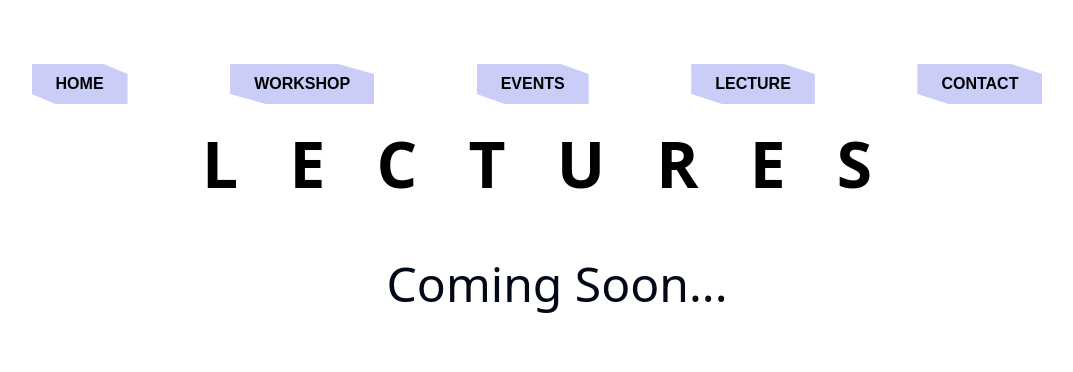
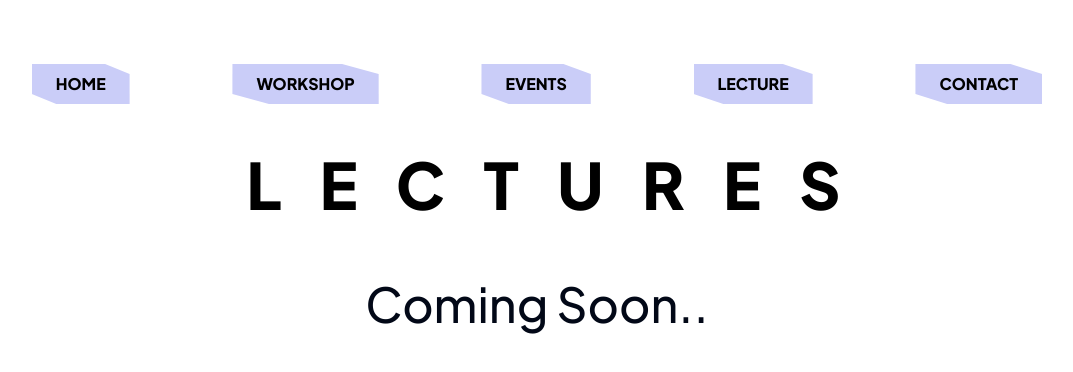
Before and after one commit to Tathva-24/t24-temp-frontend, a Next.js app in the folder t24-temp/: page /lecture in a window 1280 px wide. Shown: the top 372 px of the page, without its empty margins (103-1176 px from the left). Built offline with nearby package versions, Linux system fonts and the light colour scheme; a web font is replaced by a local one.

Commit message:
bug fixes

```diff
--- a/t24-temp/src/app/events/page.module.css
+++ b/t24-temp/src/app/events/page.module.css
@@ -1,20 +1,18 @@
 /* app/page.module.css */
-.container {
-  font-family: var(--font-Plus_Jakarta_Sans);
-  padding: 20px;
-  /* background-color: #000000; */
-  /* filter: blur(5px); */
+.container { font-family: "Plus Jakarta Sans", sans-serif;
+  padding-top: 2.5rem;
+  padding-bottom: 1rem;
 }
 .main1 {
   color: #000;
 }
 .title {
   text-align: center;
-  font-size: 2rem;
+  font-size: 4rem;
   font-weight: 800;
   margin-bottom: 3rem;
   color: #000000;
-  letter-spacing: 4vw;
+  letter-spacing: 2vw;
   margin-left: 4vw;
   margin-top: 2vh;
 }
@@ -35,11 +33,23 @@
   gap: 16px;
 }
 
+
+
+@media only screen and (max-width: 900px) {
+  .title {
+
+  transition: font-size 0.5s ease;
+    font-size: 3rem;
+  }
+}
+
 @media only screen and (max-width: 750px) {
   .title {
-    font-size: 2.3rem;
+    font-size: 2.6rem;
   }
 }
+
+
 
 @media only screen and (max-width: 500px) {
   .title {
--- a/t24-temp/src/app/workshop/page.module.css
+++ b/t24-temp/src/app/workshop/page.module.css
@@ -1,9 +1,8 @@
 /* app/page.module.css */
 .container {
-  font-family: var(--font-Plus_Jakarta_Sans);
-  padding: 20px;
-  /* background-color: #000000; */
-  /* filter: blur(5px); */
+ font-family: "Plus Jakarta Sans", sans-serif;
+  padding-top: 2.5rem;
+  padding-bottom: 1rem;
 }
 .main1{
   color: #000;
@@ -14,7 +13,7 @@
   font-weight: 800;
   margin-bottom: 3rem;
   color: #000000;
-  letter-spacing: 4vw;
+  letter-spacing: 3vw;
   margin-left: 4vw;
   margin-top: 2vh;
 }
--- a/t24-temp/src/components/Card/Card.jsx
+++ b/t24-temp/src/components/Card/Card.jsx
@@ -23,7 +23,7 @@ const Card = ({ image, heading, description, price, date, link }) => {
   //     document.body.classList.remove(styles.blur); // Remove blur effect from body
   //   }
 
-    // Clean up class on component unmount
+  // Clean up class on component unmount
   //   return () => {
   //     document.body.classList.remove(styles.blur);
   //   };
@@ -34,18 +34,26 @@ const Card = ({ image, heading, description, price, date, link }) => {
       <div className={`${styles.cardContainer} `}>
         <div className={styles.card}>
           <img src={image} alt={heading} className={styles.image} />
+          <div className={styles.heading}>
           <h3 className={styles.h3}>{heading}</h3>
-          <p className={styles.p}>{description.slice(0, 200) + (description.length > 200 ? "..." : "")}</p>
-          <p className={styles.price}>{price}</p>
-          <p className={styles.date}>{date}</p>
+          </div>
+          <div className={styles.info_head}>
+          <p className={styles.p}>
+            {description.slice(0, 200) +
+              (description.length > 200 ? "..." : "")}
+          </p>
 
-          <button className={styles.regbutton} >
-            <a href={link}>
-              Register
-            </a>
-          {/* onClick={handleRegisterClick} */}
-
+          <div className="flex justify-between items-center">
+            <div className="flex flex-col">
+            <p className={styles.price}>{price}</p>
+            <p className={styles.date}>{date}</p>
+            </div>
+            <button className={styles.regbutton}>
+              <a href={link}>Register</a>
+              {/* onClick={handleRegisterClick} */}
             </button>
+          </div>
+        </div>
         </div>
         {/* Render the Modal component only if it is open */}
       </div>
--- a/t24-temp/src/components/Card/Card.module.css
+++ b/t24-temp/src/components/Card/Card.module.css
@@ -20,12 +20,10 @@
   border-radius: 16px; /* Inner border radius */
   padding: 16px;
   max-width: 300px;
-  min-height: 590px;
   margin-bottom: 0%;
-  position: relative; /* Allow absolute positioning of the button */
-
-
-  /* Enhanced shadow */
+  position: relative;
+  min-height: 540px;
+   /* Enhanced shadow */
   box-shadow: 0 10px 15px rgba(0, 0, 0, 0.1),
     /* Soft outer shadow */ 0 4px 6px rgba(0, 0, 0, 0.05),
     /* Slightly sharper inner shadow */ 0 20px 25px rgba(0, 0, 0, 0.1); /* Larger, more diffused shadow */
@@ -41,33 +39,34 @@
   font-size: 1.3rem;
   font-weight: 700;
   margin-top: 16px;
-
   text-align: left; /* Align heading to the left */
 }
 
 .p {
-  margin: 2px 0 20px 0;
-  text-align: left; /* Align paragraph (description) to the left */
+  margin: 2px 0 10px 0;
+  text-align: justify; /* Align paragraph (description) to the left */
   font-size: 12px;
-  color: #858585;
+  color: #494949;
   line-height: 20px;
 }
 
+
+
 .price {
   font-weight: 600;
-  text-align: left; /* Align price to the left */
-  font-size: 20px;
+  text-align: left;
+  font-size: 1.2rem;
 }
 
 .date {
-  text-align: left; /* Align date to the left */
+  text-align: left;
   color: #444444;
-  font-size: 15px;
-  font-weight: 500;
-  margin: 0;
+  font-size: 0.8rem;
+  font-weight:700;
+  margin-top: 0px;
+  white-space: nowrap;
 }
 
-/* Button positioning and styling */
 .buyButton {
   background-color: #eff0fc;
   position: absolute;
@@ -86,16 +85,18 @@
 
 .regbutton {
   clip-path: polygon(0 0, 85% 0, 100% 50%, 100% 100%, 15% 100%, 0 50%);
-
   background-color:rgba(238, 239, 251, 1);
   color: rgb(0, 45, 100);
   cursor: pointer;
-  font-weight: 550;
+  font-weight: 600;
   font-family: inherit;
-  font-size: 1.15rem;
-  padding: 3%;
-  margin-left: 50%;
-  width: 45%;
+  margin-top: 4px;
+  margin-right: 10px;
+  font-size: 1.2rem;
+  padding-bottom: 0%;
+  padding-top: 0;
+  width: 120px;
+  height: 35px;
   transition: background-color 0.3s;
   border-width: 0;
    box-shadow: inset 1px 1px 2px rgba(22, 22, 22, 0.5);
--- a/t24-temp/src/components/ComingSoon/ComingSoon.tsx
+++ b/t24-temp/src/components/ComingSoon/ComingSoon.tsx
@@ -2,8 +2,8 @@ import React from "react";
 
 const ComingSoon: React.FC = () => {
   return (
-    <div className="w-screen  flex items-center justify-center">
-      <div className="text-5xl">Coming Soon...</div>
+    <div className="w-screen font-jakarta flex items-center justify-center">
+      <div className="text-5xl font-500">Coming Soon..</div>
     </div>
   );
 };
--- a/t24-temp/src/components/Navbar2/navbar2.module.css
+++ b/t24-temp/src/components/Navbar2/navbar2.module.css
@@ -1,4 +1,6 @@
 @import url("https://fonts.googleapis.com/css2?family=Plus+Jakarta+Sans&display=swap");
+
+@import url('https://fonts.googleapis.com/css2?family=Plus+Jakarta+Sans:ital,wght@0,200..800;1,200..800&display=swap');
 
 .main {
   background-color: transparent;
@@ -24,7 +26,7 @@
   background: #cacdf8; /* Gradient background */
   text-transform: uppercase;
   font-weight: 700;
-  font-family: "Jakarta Sans", sans-serif;
+  font-family: "Plus Jakarta Sans", sans-serif;
   font-weight: 800;
   color: black;
   clip-path: polygon(0 0, 75% 0, 100% 25%, 100% 100%, 25% 100%, 0 75%);
--- a/t24-temp/src/components/Navbar2Black/navbar2.module.css
+++ b/t24-temp/src/components/Navbar2Black/navbar2.module.css
@@ -1,4 +1,5 @@
 @import url("https://fonts.googleapis.com/css2?family=Plus+Jakarta+Sans&display=swap");
+@import url('https://fonts.googleapis.com/css2?family=Plus+Jakarta+Sans:ital,wght@0,200..800;1,200..800&display=swap');
 
 .main {
   background-color: transparent;
@@ -23,8 +24,7 @@
 .navItem {
   background: #cacdf8;
   text-transform: uppercase;
-  font-weight: 700;
-  font-family: "Jakarta Sans", sans-serif;
+  font-family: "Plus Jakarta Sans", sans-serif;
   font-weight: 800;
   color: black;
   clip-path: polygon(0 0, 75% 0, 100% 25%, 100% 100%, 25% 100%, 0 75%);
--- a/t24-temp/src/components/navbar/navbar.module.css
+++ b/t24-temp/src/components/navbar/navbar.module.css
@@ -1,4 +1,6 @@
 @import url('https://fonts.googleapis.com/css2?family=Plus+Jakarta+Sans&display=swap');
+
+@import url('https://fonts.googleapis.com/css2?family=Plus+Jakarta+Sans:ital,wght@0,200..800;1,200..800&display=swap');
 
 .main {
   background-color: transparent;
--- a/t24-temp/tailwind.config.ts
+++ b/t24-temp/tailwind.config.ts
@@ -37,7 +37,17 @@ const config = {
       fontFamily: {
         kodeMono: ["Kode Mono", "monospace"],
         jakarta: ["Plus Jakarta Sans", "system-ui"],
+
+
       },
+      fontWeight: {
+        200: '200',
+        300: '300',
+        400: '400',
+        500: '500',
+        600: '600',
+        700: '700',
+        800: '800',},
       colors: {
         border: "hsl(var(--border))",
         input: "hsl(var(--input))",
```
